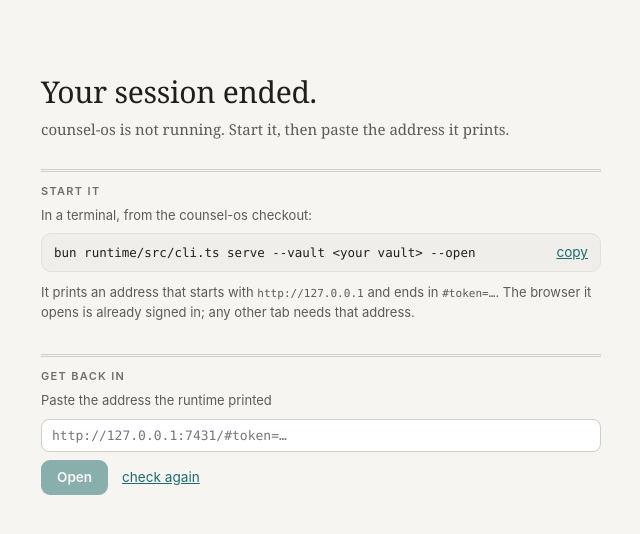
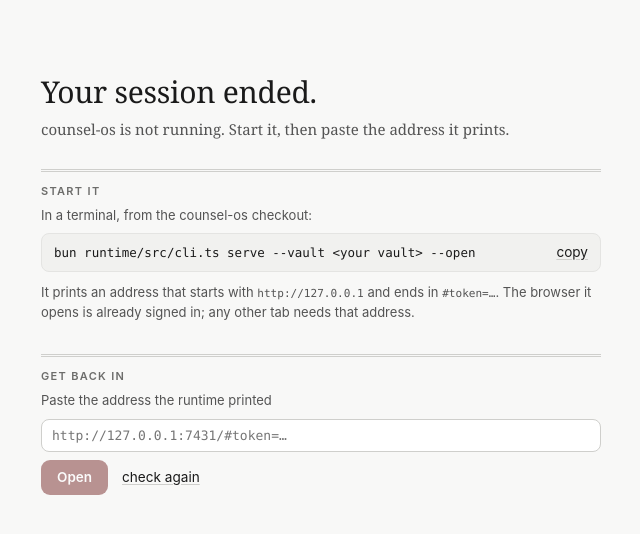
Before and after one commit to eigenlegal/counsel-os, a React (Vite) app in the folder runtime/ui/: page / in a window 1280 px wide. Shown: the top 534 px of the page, without its empty margins (319-959 px from the left). Built offline with nearby package versions, Linux system fonts and the light colour scheme; no server answers.

Commit message:
theme direction C: Quiet legal — monochrome graphite, one oxblood accent, lighter Charter with hairline-ruled headings; directions doc + all PNGs

```diff
--- a/runtime/ui/src/styles.css
+++ b/runtime/ui/src/styles.css
@@ -16,35 +16,35 @@
 :root {
   color-scheme: light dark;
 
-  /* light — warm grey (direction B "Editorial sans") */
-  --bg: #f6f5f2;
+  /* light — monochrome graphite (direction C "Quiet legal") */
+  --bg: #f8f8f7;
   --bg-raised: #ffffff;
-  --bg-sunken: #efeeea;
-  --bg-hover: #eae9e4;
-  --fg: #1f1f1d;
-  --fg-muted: #5b5b57;
-  --fg-faint: #6f6f6a;
-  --border: #e2e1dc;
-  --border-strong: #cfcec8;
-  --accent: #1f6b6b; /* deep teal, links + the one button */
+  --bg-sunken: #f1f1ef;
+  --bg-hover: #ececea;
+  --fg: #1a1a1a;
+  --fg-muted: #545454;
+  --fg-faint: #6d6d6b;
+  --border: #e4e4e2;
+  --border-strong: #cfcfcc;
+  --accent: #7a2e2e; /* oxblood — the button and the live dot, nothing else */
   --accent-ink: #ffffff;
-  --ok: #2f7a4a;
-  --warn: #7a5a0f;
-  --amber: #7a5a0f;
-  --error: #b03a2e;
-  --ins-bg: #e3efe6;
-  --del-bg: #f5e2de;
+  --ok: #2f6b45;
+  --warn: #6f5410;
+  --amber: #6f5410;
+  --error: #a83a2e;
+  --ins-bg: #e5eee7;
+  --del-bg: #f3e3df;
 
-  --serif: "Iowan Old Style", Charter, Georgia, serif;
+  --serif: Charter, "Iowan Old Style", Georgia, serif;
   --sans: -apple-system, "Inter", "Segoe UI", system-ui, sans-serif;
   --mono: ui-monospace, SFMono-Regular, "SF Mono", Menlo, Consolas, monospace;
 
   /* The spacing scale the whole sheet already measures in. */
   --s1: 4px; --s2: 8px; --s3: 12px; --s4: 16px; --s5: 24px; --s6: 32px;
 
-  --radius: 10px;
-  --radius-lg: 14px;
-  --shadow: 0 1px 2px rgba(31, 31, 29, 0.06), 0 8px 24px rgba(31, 31, 29, 0.08);
+  --radius: 8px;
+  --radius-lg: 12px;
+  --shadow: 0 1px 2px rgba(26, 26, 26, 0.05), 0 8px 24px rgba(26, 26, 26, 0.07);
   --rail-w: 216px;
   --rail-w-icons: 56px;
   --drawer-w: 420px;
@@ -52,18 +52,18 @@
 
 @media (prefers-color-scheme: dark) {
   :root {
-    /* dark — warm graphite (direction B) */
-    --bg: #161615;
-    --bg-raised: #1d1d1b;
-    --bg-sunken: #1d1d1b;
-    --bg-hover: #262624;
-    --fg: #e8e7e2;
-    --fg-muted: #b0afa9;
-    --fg-faint: #8f8e88;
-    --border: #2b2b29;
-    --border-strong: #383836;
-    --accent: #6fc2bd;
-    --accent-ink: #0f1a1a;
+    /* dark — graphite (direction C) */
+    --bg: #151515;
+    --bg-raised: #1c1c1c;
+    --bg-sunken: #1c1c1c;
+    --bg-hover: #252525;
+    --fg: #e4e4e1;
+    --fg-muted: #acaca8;
+    --fg-faint: #8e8e8a;
+    --border: #2a2a2a;
+    --border-strong: #363636;
+    --accent: #cf8585;
+    --accent-ink: #1a0e0e;
     --ok: #7fc292;
     --warn: #d9b45a;
     --amber: #d9b45a;
@@ -788,14 +788,18 @@ a { color: var(--accent); }
 .v2-lost-acts .v2-ask-go { margin-left: 0; }
 .v2-lost-error { font-size: 13px; color: var(--error); margin: 0; }
 
-/* ── Direction B: Editorial sans — serif only for titles ───────────────── */
-.v2-prose { font-family: var(--sans); font-size: 15.5px; line-height: 1.65; }
-.v2-doc-md { font: 15.5px/1.65 var(--sans); }
-.v2-doc-md h2 { font: 600 15px/1.3 var(--sans); letter-spacing: -0.005em; }
-.v2-doc-head h1 { font: 500 26px/1.2 var(--serif); }
-.v2-thread-head h1 { font: 500 19px/1.3 var(--serif); }
-.v2-hi { font: 400 30px/1.3 var(--serif); }
-.v2-sub { font: 14px/1.5 var(--sans); }
-.v2-matter-name { font: 500 14px/1.35 var(--sans); }
-.v2-user-text { font-family: var(--sans); }
-.v2-status { font: italic 500 13px/1 var(--serif); }
+/* ── Direction C: Quiet legal — hierarchy by hairlines and small caps ───── */
+a, .v2-link { color: var(--fg); text-decoration: underline; text-decoration-color: var(--border-strong); text-underline-offset: 2px; }
+.runin em { color: var(--fg); }
+.v2-status-pending { color: var(--fg-muted); }
+.v2-prose { font-size: 15.5px; line-height: 1.65; }
+.v2-doc-md { font: 15.5px/1.65 var(--serif); }
+.v2-doc-md h2 { font: 500 17px/1.3 var(--serif); margin: 30px 0 10px; padding-bottom: 6px; border-bottom: 1px solid var(--border); }
+.v2-doc-md h3 { font: 600 11px/1 var(--sans); letter-spacing: 0.12em; text-transform: uppercase; color: var(--fg-faint); margin: 22px 0 8px; }
+.v2-prose h2 { font: 500 17px/1.3 var(--serif); padding-bottom: 4px; border-bottom: 1px solid var(--border); }
+.v2-doc-head h1 { font: 400 24px/1.25 var(--serif); }
+.v2-thread-head h1 { font: 400 18px/1.3 var(--serif); }
+.v2-hi { font: 300 30px/1.3 var(--serif); }
+.v2-brand { font: 500 15px/1 var(--serif); }
+.v2-matter-name { font: 400 14.5px/1.35 var(--serif); }
+.v2-prose strong, .v2-doc-md strong { font-weight: 600; }
```
Also changed, not shown: 7 other files (tests, documents, lock files or other folders).
